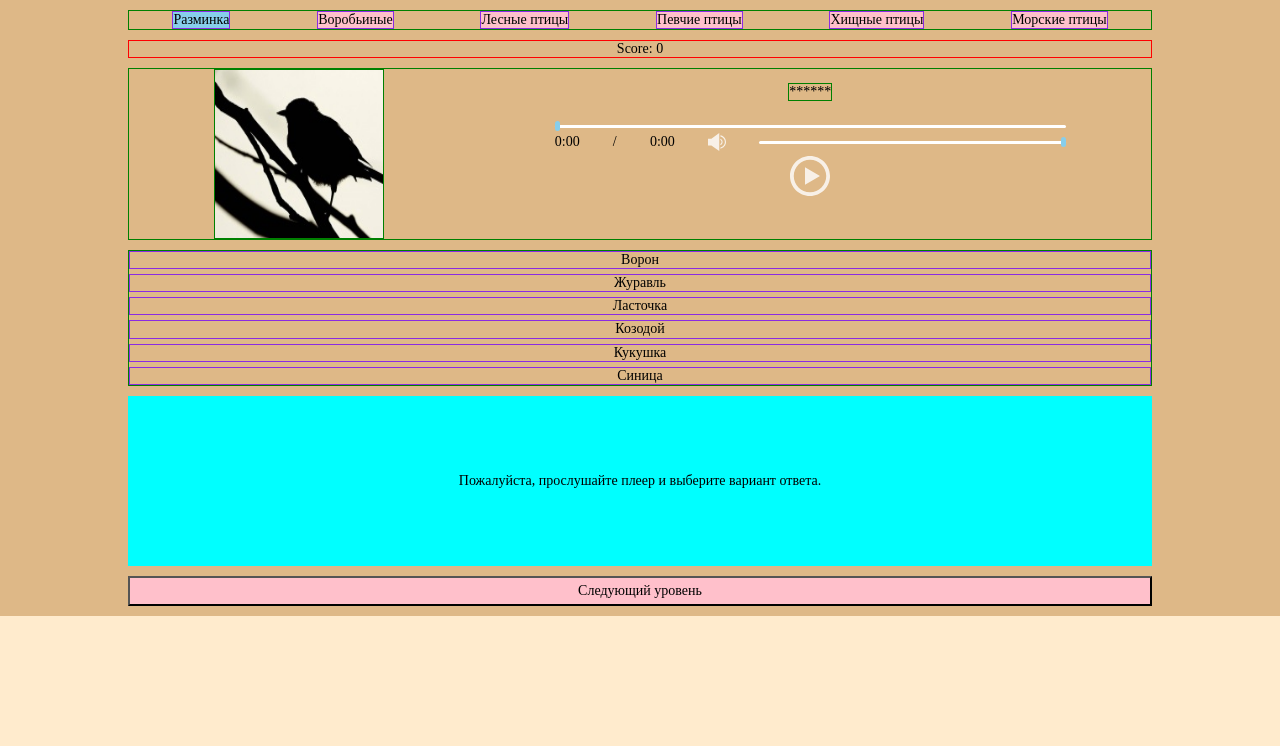
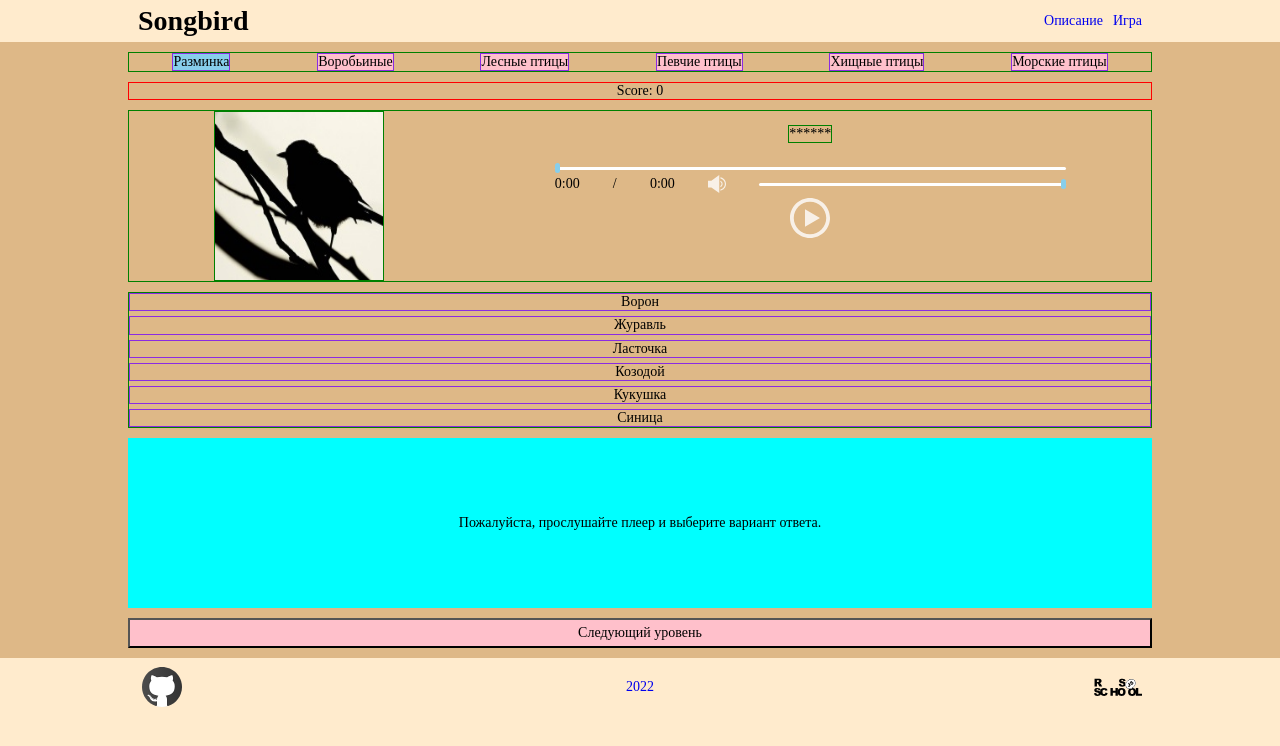
Before and after one commit to Cat4love/songbird, a website built with webpack: page songbird/src/quiz.html in a window 1280 px wide. Built offline with nearby package versions, Linux system fonts and the light colour scheme.

Commit message:
feat: add header and footer to quiz page

```diff
--- a/songbird/src/quiz.html
+++ b/songbird/src/quiz.html
@@ -8,7 +8,14 @@
 </head>
 <body>
 	<div class="container">
-		<div class="game">
+		<header class="header">
+			<h1 class="header__title">Songbird</h1>
+			<nav class="header__nav">
+				<a href="greet.html" class="header__link">Описание</a>
+				<a href="quiz.html" class="header__link">Игра</a>
+			</nav>
+		</header>
+		<main class="game">
 			<ul class="game__list questions-list">
 				<li class="questions__item">Разминка</li>
 				<li class="questions__item">Воробьиные</li>
@@ -89,6 +96,11 @@
 					<button class="quiz__submit inactive">Cледующий уровень</button>
 			</div>
 		</div>
-	</div>
+		</main>
+		<footer class="footer">
+			<a href="https://github.com/andreiplavinski" class="footer__link"><img src="./assets/images/github.svg" alt="github" class="footer__img"></a>
+			<a href="https://time.is/ru/calendar" class="footer__link">2022</a>
+			<a href="https://rs.school/js/" class="footer__link"><img src="./assets/images/rs_school_js.svg" alt="" class="footer__img"></a>
+		</footer>
 </body>
 </html>
--- a/songbird/src/quiz.js
+++ b/songbird/src/quiz.js
@@ -104,8 +104,8 @@ quizSubmit.addEventListener('click', () => {
   if (quizSubmit.classList.contains('active') && family < 5) {
     family += 1;
     getBirds(family);
-    birdDesc.innerHTML =
-    'Пожалуйста, прослушайте плеер и выберите вариант из списка';
+    audio.pause();
+    audioTwo.pause();
   } else if (quizSubmit.classList.contains('active') && family === 5) {
     localStorage.setItem('score', `${score}`);
     // document.location.href = './greet.html'
@@ -133,6 +133,10 @@ document.querySelector('.quiz__answers').addEventListener('click', (event) => {
       }
     }
     getBirdInfo(family, id);
+    audioTwo.pause();
+    saveTrackTimeTwo = 0;
+    playTwo.classList.remove('pause');
+    isPlayTwo = false;
   }
 });
 
--- a/songbird/src/styles/_style.scss
+++ b/songbird/src/styles/_style.scss
@@ -7,6 +7,7 @@ body {
   font-size: 14px;
   width: 100%;
 }
+
 
 .container {
   width: 100%;
@@ -18,8 +19,31 @@ body {
   background-color: blanchedalmond;
 }
 
+.header{
+  width: clamp(340px, 100%, 1024px);
+  margin: 0 auto;
+  display: flex;
+  justify-content: space-between;
+  padding: 5px 10px 5px;
+}
+
+.header__title {
+  margin: 0px;
+}
+
+.header__nav {
+  display: flex;
+  flex-direction: row;
+  align-items: center;
+  gap: 10px;
+}
+
+.header__link{
+  text-decoration: none;
+}
+
 .game {
-  margin: auto;
+  margin: 0 auto;
   padding: 10px 10px 10px;
   display: flex;
   flex-direction: column;
@@ -328,3 +352,25 @@ body {
   opacity: 0;
   transition: all 1s ease-in-out;
 }
+
+
+.footer{
+  width: clamp(340px, 100%, 1024px);
+  margin: 0 auto;
+  display: flex;
+  justify-content: space-between;
+  padding: 5px 10px 5px;
+}
+
+
+.footer__link{
+  display: flex;
+  align-items: center;
+  text-decoration: none;
+  border: 0;
+}
+
+.footer__img {
+  width: 48px;
+  height: 48px;
+}
```
Also changed, not shown: songbird/src/assets/images/github.svg (added), songbird/src/assets/images/rs_school_js.svg (added).
